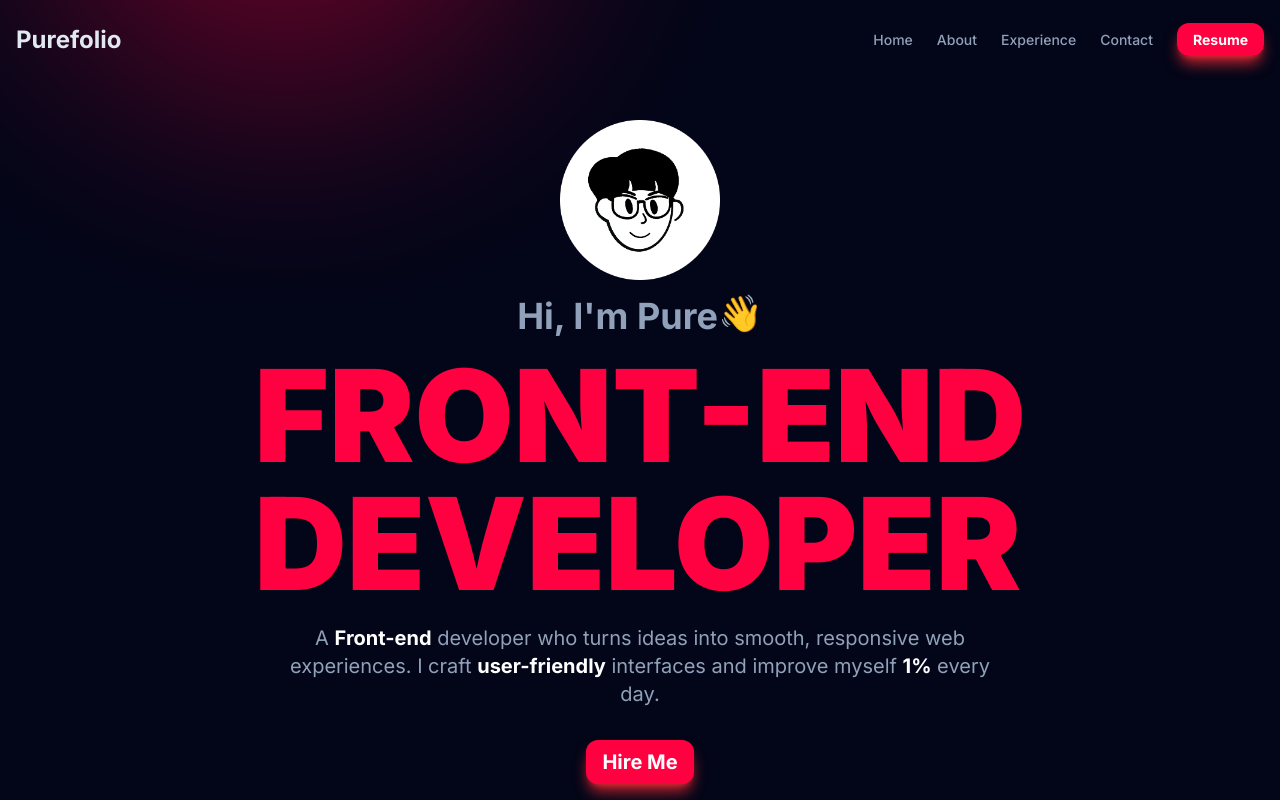
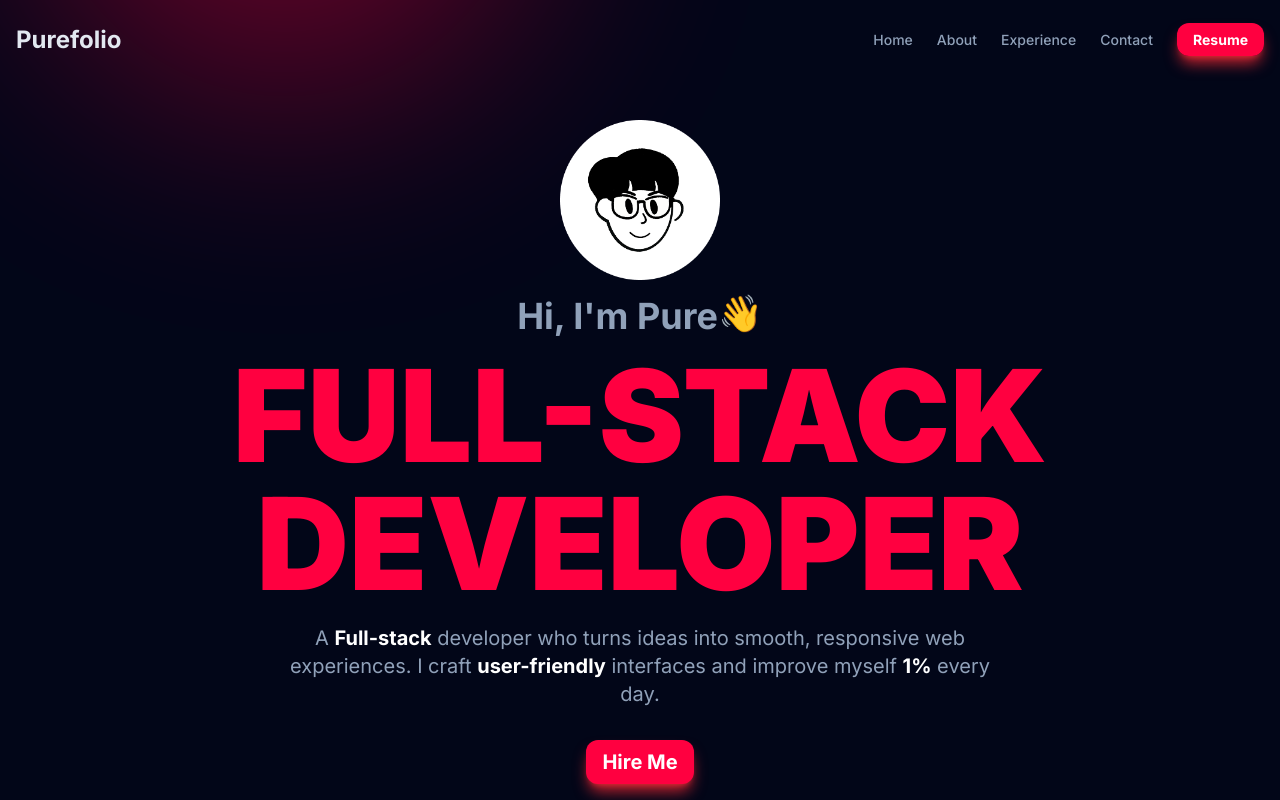
Before and after one commit to cabbaj/my-portfolio-react-tailwind, a React (Vite) app: page / in a window 1280 px wide. Shown: the top 800 px of the page. Built offline with nearby package versions, Linux system fonts and the light colour scheme.

Commit message:
update hero

```diff
--- a/src/sections/Hero.jsx
+++ b/src/sections/Hero.jsx
@@ -16,11 +16,11 @@ const Hero = () => {
           👋
         </p>
       </div>
-      <h1 className="mt-4 text-5xl font-black text-accent md:text-7xl lg:text-8xl xl:text-9xl">
-        FRONT-END <br /> DEVELOPER
+      <h1 className="mt-4 text-5xl font-black text-accent md:text-7xl lg:text-8xl xl:text-9xl text-center">
+        FULL-STACK <br /> DEVELOPER
       </h1>
       <p className="max-w-3xl px-4 mt-4 muted-text">
-        A <strong className="text-white">Front-end</strong> developer who turns
+        A <strong className="text-white">Full-stack</strong> developer who turns
         ideas into smooth, responsive web experiences. I craft{" "}
         <strong className="text-white">user-friendly</strong> interfaces and
         improve myself <strong className="text-white">1%</strong> every day.
```
